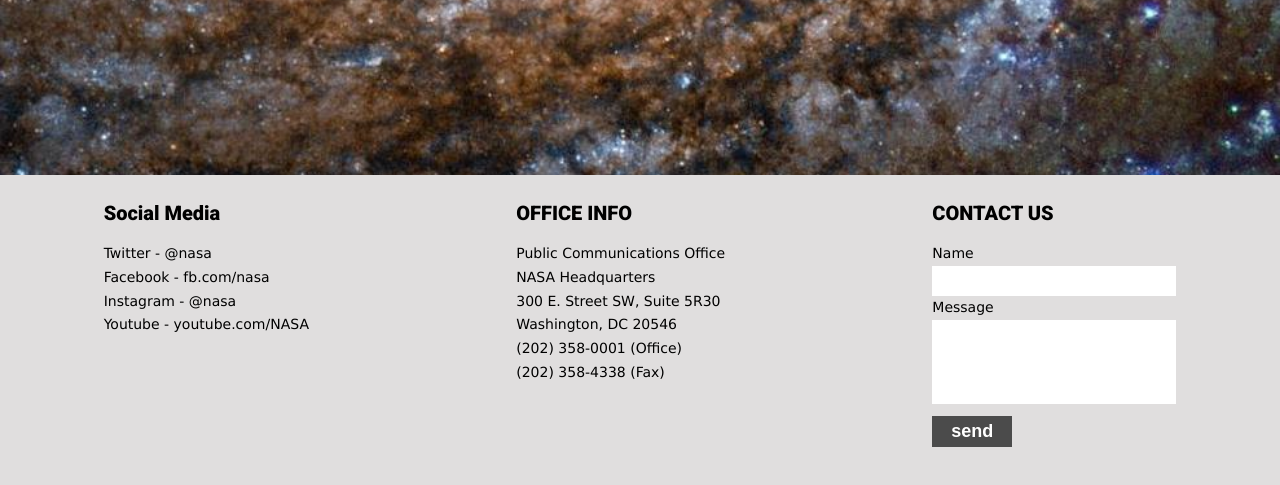
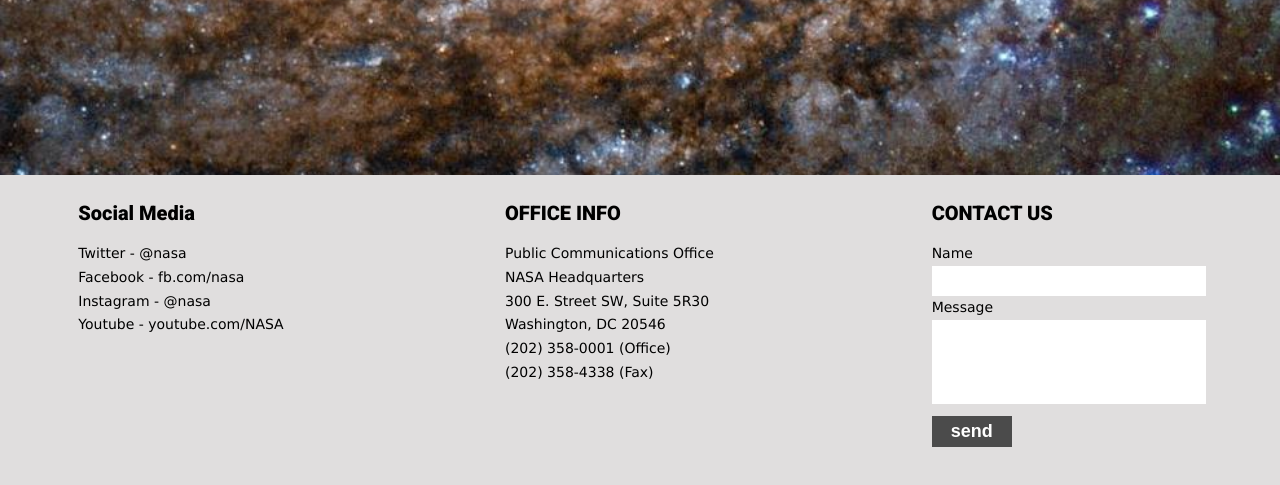
Before and after one commit to cheffuller/web101_hw2, a plain HTML site: page index.html in a window 1280 px wide. Shown: the part 275-760 px from the top of the page. Drawn offline with Linux system fonts and the light colour scheme.

Commit message:
edited styles

```diff
--- a/style.css
+++ b/style.css
@@ -2,12 +2,15 @@ html {
     background-color: rgb(224,222,222);
 }
 
-body {
+body, span {
     margin: 0 auto;
 }
 
+.header, .footer {
+    display: flex;
+}
+
 .header {
-    display: flex;
     min-height: 450px;
     background-position: center;
     background-size: cover;
@@ -30,32 +33,28 @@ h2 {
 }
 
 .footer {
-    display: flex;
     min-height: 324px;
     justify-content: space-between;
     flex-wrap: wrap;
 }
 
 span, input, textarea {
+    width: 270px;
     font-size: 14px;
 }
 
 span {
     padding: 10px;
-    /* min-width: 250px; */
     font-family: 'Lucida Sans', 'Lucida Sans Regular', 'Lucida Grande', 'Lucida Sans Unicode', Geneva, Verdana, sans-serif;
     line-height: 1.7em;
-    margin: 0 auto;
 }
 
 input, textarea {
-    width: 240px;
     border: none;
 }
 
 .name {
     height: 28px;
-
 }
 
 textarea {
```
